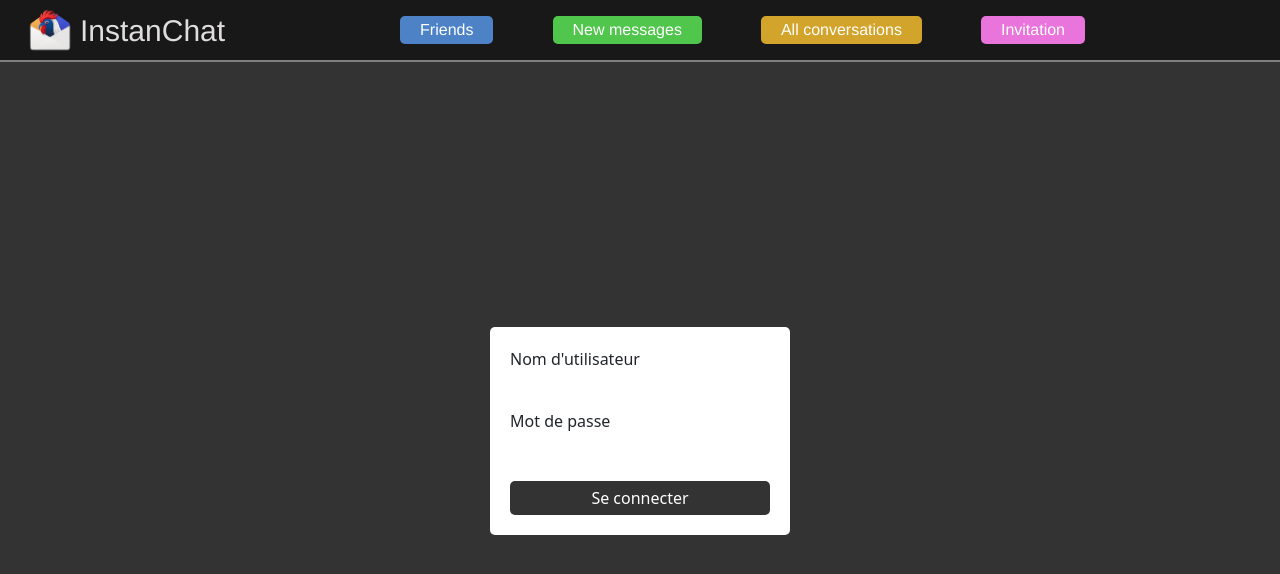
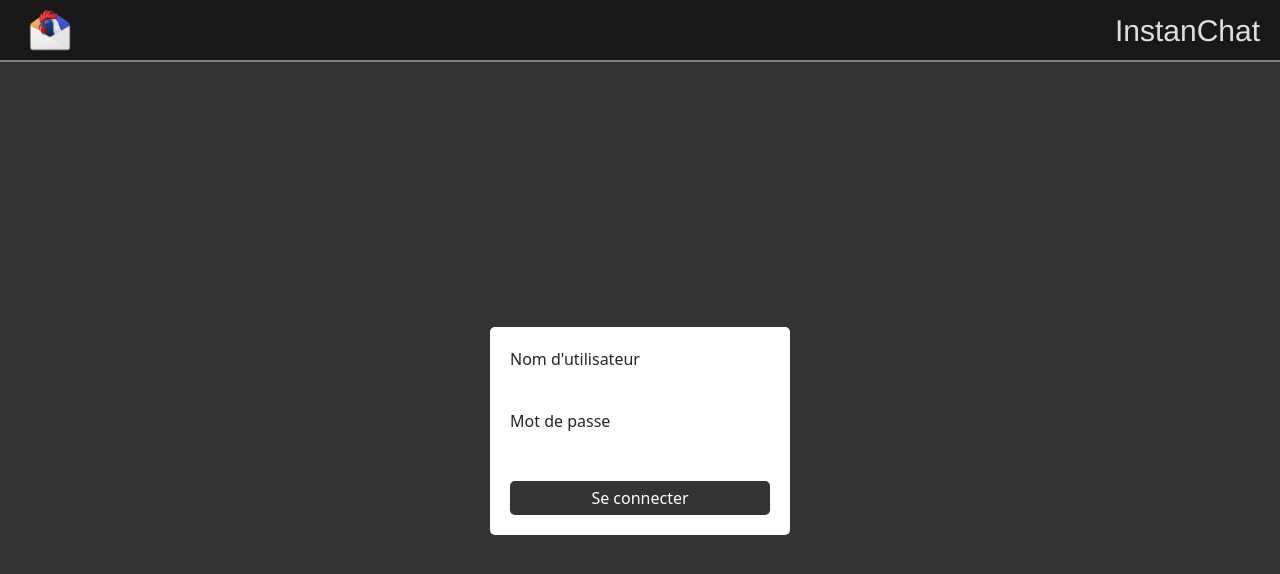
Before and after one commit to MaximeCerjak/instantTchat, a Vue app in the folder instantTchat/: page /login in a window 1280 px wide. Shown: the top 574 px of the page. Built offline with nearby package versions, Linux system fonts and the light colour scheme.

Commit message:
correction

```diff
--- a/instantTchat/src/App.vue
+++ b/instantTchat/src/App.vue
@@ -5,7 +5,6 @@
                 <img src="./public/assets/logo-coq.png" alt="logo" />
             </p>
             <h1>InstanChat</h1>
-            <Menu />
             <div v-if="authStore.isAuthenticated || isAuthenticated">
                 <button @click="logout" class="logout-btn">LOGOUT</button>
             </div>
@@ -18,9 +17,8 @@
 
 <script setup>
 import useAuthStore from './stores/auth-store';
-import Menu from './components/Layout/Menu.vue';
 import { ref, onMounted } from 'vue';
-import { RouterView, RouterLink } from 'vue-router';
+import { RouterView } from 'vue-router';
 
 const authStore = useAuthStore();
 const isAuthenticated = ref(false);
--- a/instantTchat/src/components/Layout/Menu.vue
+++ /dev/null
@@ -1,140 +0,0 @@
-<template>
-        <div class="menu">
-            <button @click="showFriends" id="un">Friends</button>
-            <button @click="showNewMessage" id="deux">New messages<span class="sticker-notif">{{ newMessage }}</span></button>
-            <button @click="showAllConversations" id="trois">All conversations</button>
-            <button @click="showInvitation" id="quatre">Invitation<span class="sticker-notif">{{ invitation }}</span></button>
-        </div>
-</template>
-
-<script setup>
-
-    import { defineProps, ref } from 'vue'
-
-    const friendListOpen = ref(false);
-    const showFriendList = () => {
-        friendListOpen.value = !friendListOpen.value;
-    }
-
-    const friendModal = ref(false);
-    const showFriends = () => {
-        friendListOpen.value = false;
-        newMessageModal.value = false;
-        allConversationsModal.value = false;
-        invitationModal.value = false;
-        friendModal.value = !friendModal.value;
-    }
-
-    const allConversationsModal = ref(false);
-    const showAllConversations = () => {
-        friendListOpen.value = false;
-        newMessageModal.value = false;
-        invitationModal.value = false;
-        friendModal.value = false;
-        allConversationsModal.value = !allConversationsModal.value;
-    }
-
-    const invitationModal = ref(false);
-    const showInvitation = () => {
-        friendListOpen.value = false;
-        newMessageModal.value = false;
-        allConversationsModal.value = false;
-        friendModal.value = false;
-        invitationModal.value = !invitationModal.value;
-    }
-
-</script>
-
-<style scoped>
- .menu {
-        display: flex;
-        justify-content: space-around;
-        align-items: center;
-        width: 60%;
-        margin: 0 auto;
-    }
-
-    .menu button {
-        color: #fff;
-        border: none;
-        font-size: 1rem;
-        cursor: pointer;
-        padding: 2px 20px;
-        border-radius: 5px;
-    }
-
-    #un  {
-        background-color: rgb(77, 130, 198);
-    }
-    #un:hover {
-        background-color: rgb(63, 107, 164);
-    }
-
-    #deux  {
-        background-color: rgb(81, 198, 77);
-    }
-    #deux:hover {
-        background-color: rgb(67, 164, 63);
-    }
-
-    #trois  {
-        background-color: rgb(211, 164, 43);
-    }
-    #trois:hover {
-        background-color: rgb(164, 127, 32);
-    }
-
-    #quatre  {
-        background-color: rgb(233, 116, 220);
-    }
-    #quatre:hover {
-        background-color: rgb(183, 91, 173);
-    }
-    .sticker-notif {
-        background-color: rgb(206, 21, 21);
-        color: #fff;
-        border-radius: 50%;
-        padding: 0 5px;
-        margin-left: 5px;
-        font-size: 0.8rem;
-    }
-    .menu button:focus {
-        outline: none;
-    }
-
-    .menu button:active {
-        background-color: #f00;
-    }
-
-    .menu button:nth-child(2) {
-        position: relative;
-    }
-
-    .menu button:nth-child(4) {
-        position: relative;
-    }
-
-    .menu button:nth-child(2) .sticker-notif {
-        position: absolute;
-        top: -10px;
-        right: -10px;
-    }
-
-    .menu button:nth-child(4) .sticker-notif {
-        position: absolute;
-        top: -10px;
-        right: -10px;
-    }
-
-    .menu button:nth-child(2):hover .sticker-notif {
-        background-color: #fff;
-        color: #f00;
-        font-weight: bold;
-    }
-
-    .menu button:nth-child(4):hover .sticker-notif {
-        background-color: #fff;
-        color: #f00;
-        font-weight: bold;
-    }
-</style>
```
